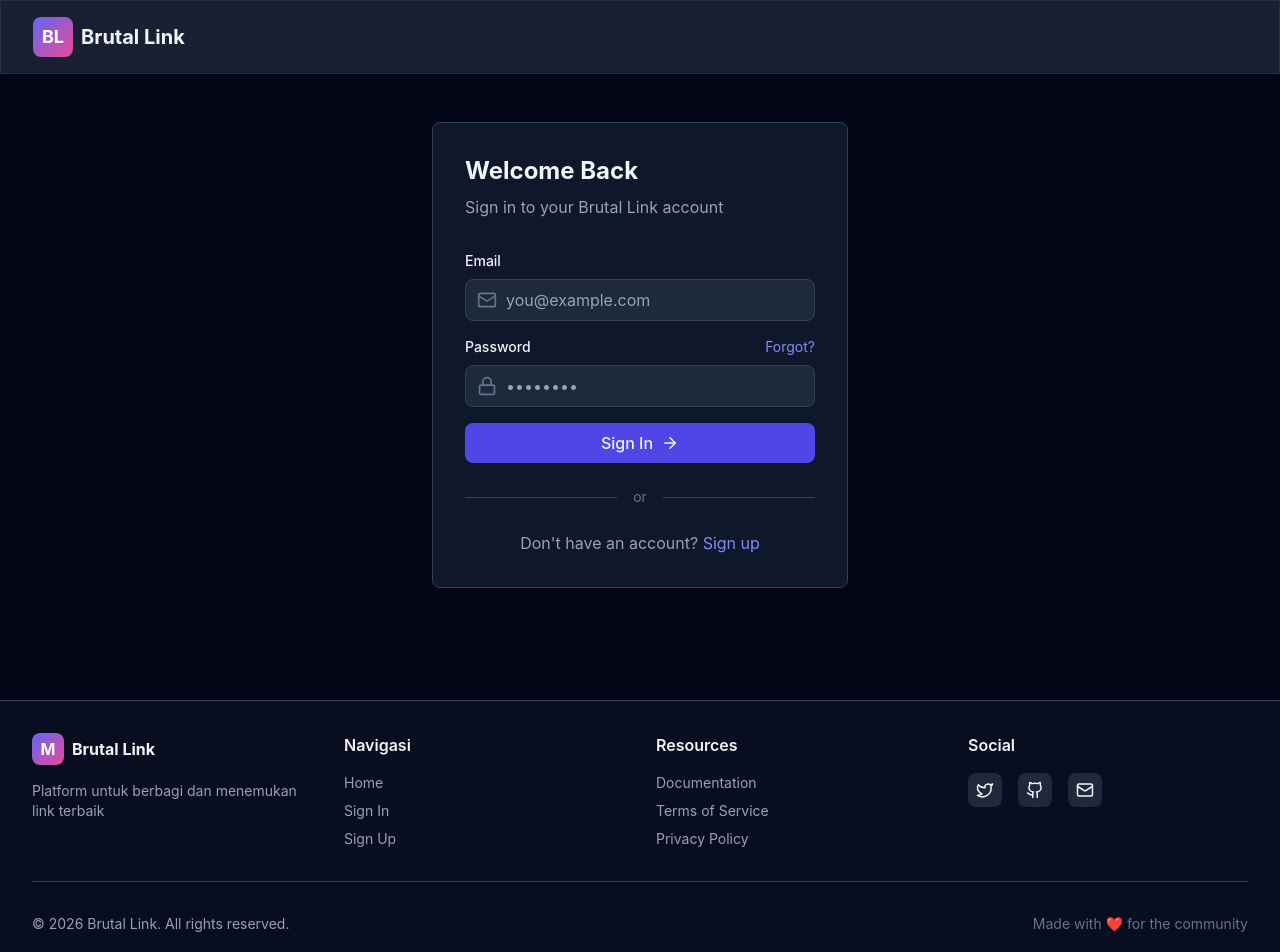
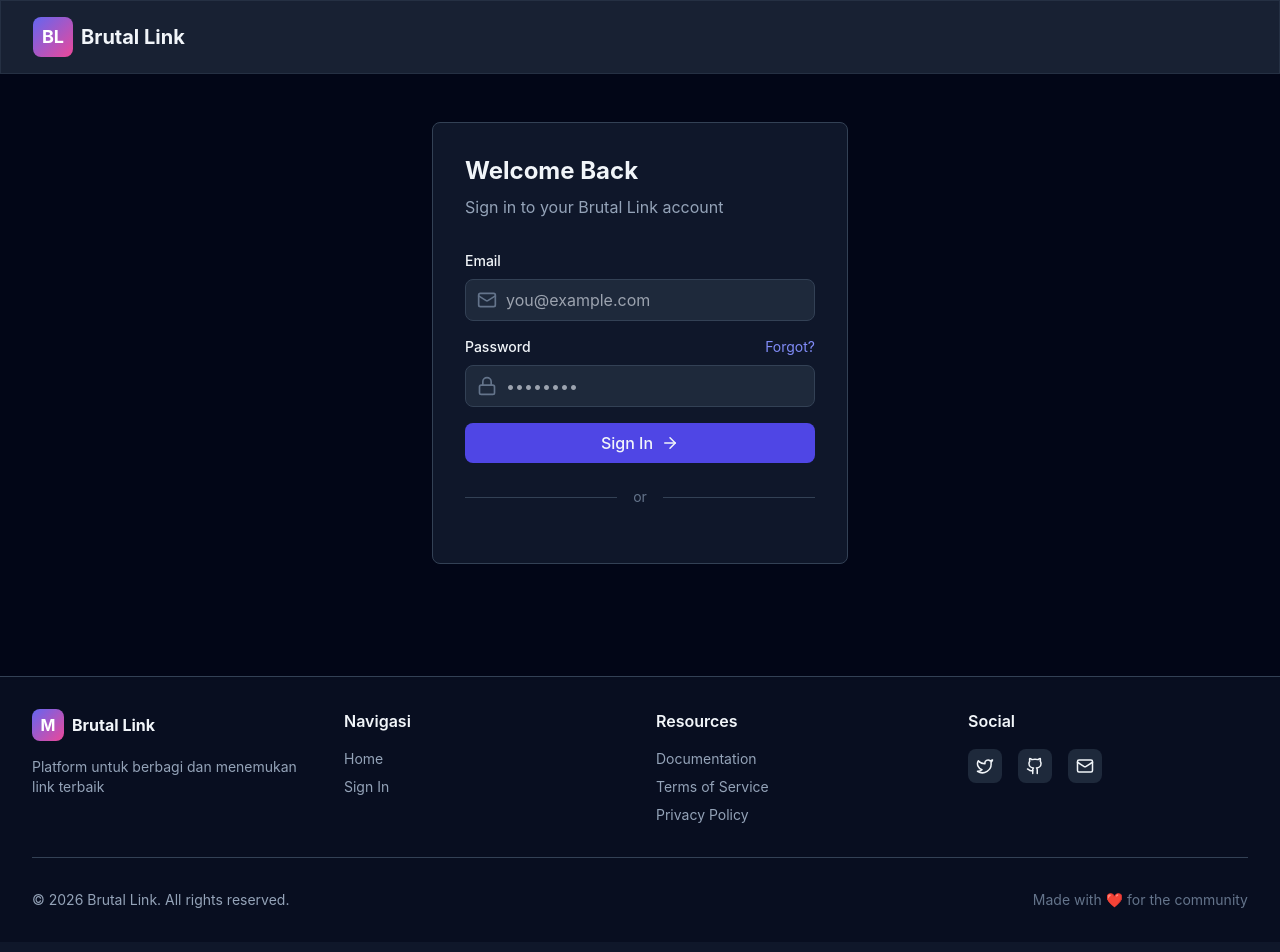
Before and after one commit to shobunkolliedanwar/mlebu-link, a Next.js app: page /auth/signin in a window 1280 px wide. Shown: the top 952 px of the page. Built offline with nearby package versions, Linux system fonts and the light colour scheme; no server answers.

Commit message:
fix no signup

```diff
--- a/app/auth/signin/page.tsx
+++ b/app/auth/signin/page.tsx
@@ -137,12 +137,12 @@
             </div>
 
             {/* Sign Up Link */}
-            <p className="text-center text-slate-400">
+            {/* <p className="text-center text-slate-400">
               {"Don't have an account?"}{' '}
               <Link href="/auth/signup" className="text-indigo-400 hover:text-indigo-300">
                 Sign up
               </Link>
-            </p>
+            </p> */}
           </div>
         </div>
       </div>
--- a/components/Footer.tsx
+++ b/components/Footer.tsx
@@ -37,11 +37,11 @@
                   Sign In
                 </Link>
               </li>
-              <li>
+              {/* <li>
                 <Link href="/auth/signup" className="hover:text-white transition-colors">
                   Sign Up
                 </Link>
-              </li>
+              </li> */}
             </ul>
           </div>
 
```
Also changed, not shown: app/api/auth/inidaftar/route.ts (renamed from app/api/auth/signup/route.ts), 1 other file (tests, documents, lock files or other folders).
